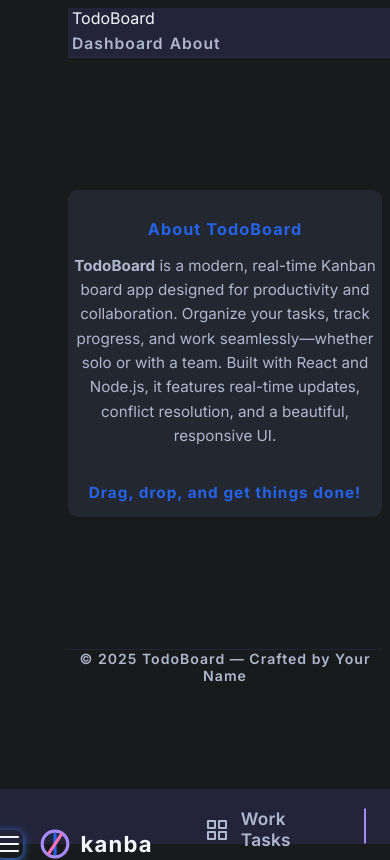
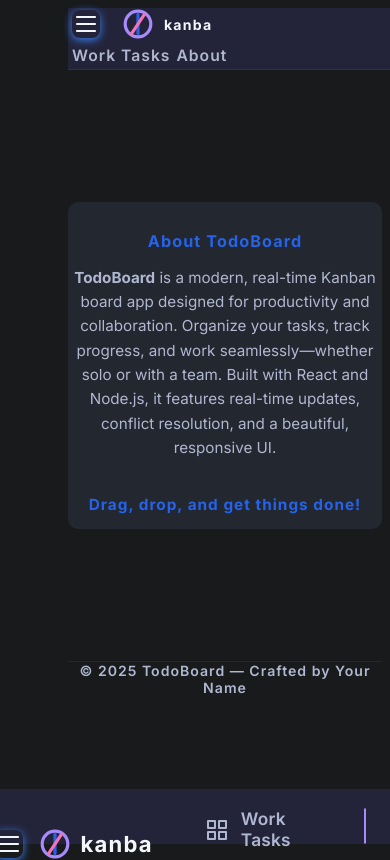
Before and after one commit to Arjun140205/Realtime-ToDo-board, a React (Create React App) app in the folder client/: page /about in a window 390 px wide. Built offline with nearby package versions, Linux system fonts and the light colour scheme; no server answers.

Commit message:
Updated Navbar.js to support responsive design and menu toggling

```diff
--- a/client/src/components/Navbar.js
+++ b/client/src/components/Navbar.js
@@ -7,9 +7,17 @@ const Navbar = () => {
   if (["/", "/login", "/register"].includes(location.pathname)) return null;
   return (
     <nav className="navbar">
-      <div className="navbar-logo">TodoBoard</div>
+      <div className="navbar-left">
+        <button className="navbar-hamburger" aria-label="Menu">
+          <svg width="28" height="28" fill="none" stroke="currentColor" strokeWidth="2.2" strokeLinecap="round" strokeLinejoin="round"><line x1="5" y1="7" x2="23" y2="7"/><line x1="5" y1="14" x2="23" y2="14"/><line x1="5" y1="21" x2="23" y2="21"/></svg>
+        </button>
+        <span className="navbar-logo">
+          <svg width="32" height="32" viewBox="0 0 40 40" fill="none"><circle cx="20" cy="20" r="16" stroke="#a78bfa" strokeWidth="4"/><path d="M20 8v24" stroke="#2563eb" strokeWidth="4" strokeLinecap="round"/><path d="M12 32l16-24" stroke="#f472b6" strokeWidth="4" strokeLinecap="round"/></svg>
+          <span className="navbar-logo-text">kanba</span>
+        </span>
+      </div>
       <div className="navbar-links">
-        <Link to="/dashboard" className="nav-link">Dashboard</Link>
+        <Link to="/dashboard" className="nav-link">Work Tasks</Link>
         <Link to="/about" className="nav-link">About</Link>
       </div>
     </nav>
```
